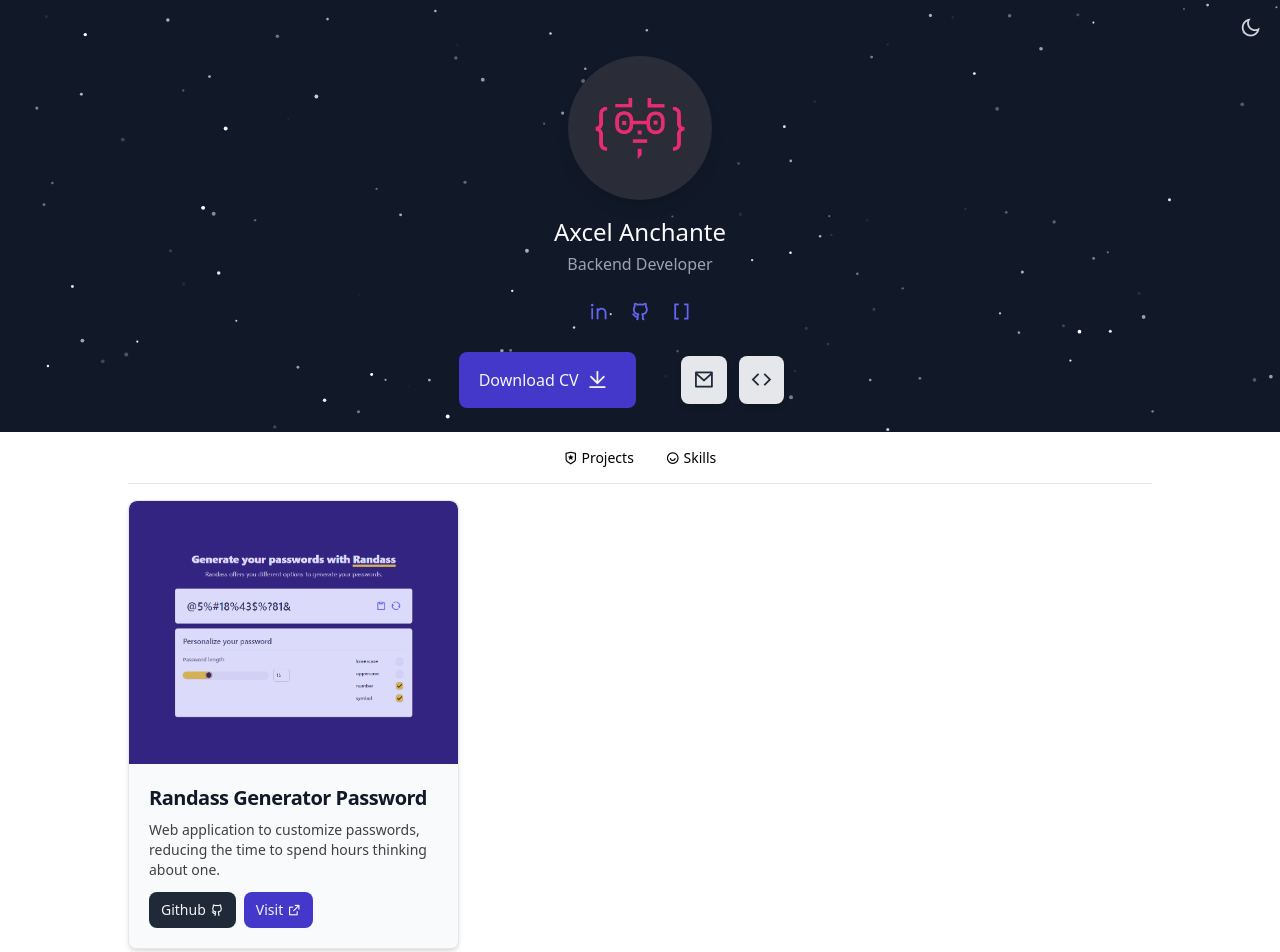
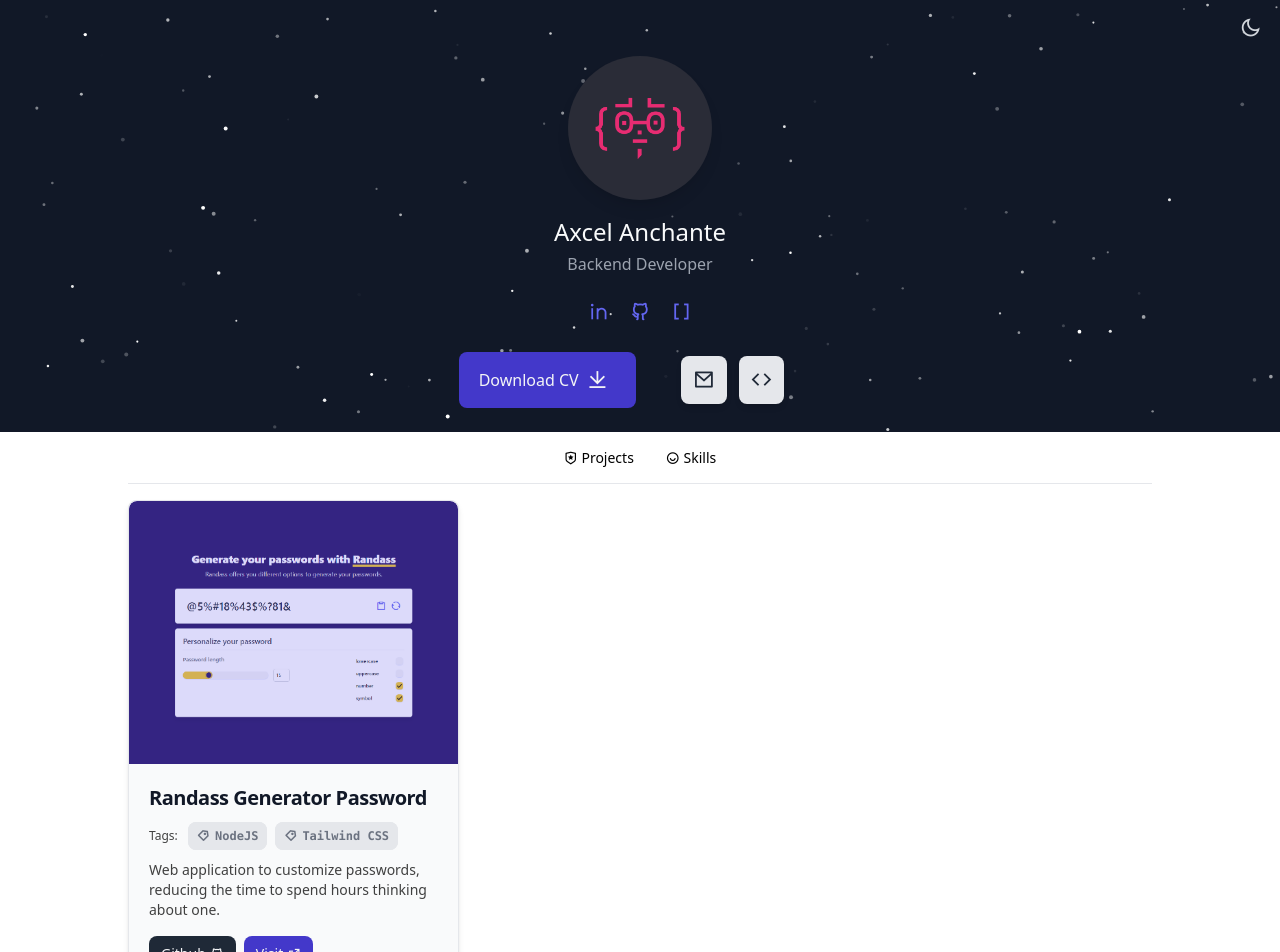
Before and after one commit to staxCode/pp-personal_portfolio-web-v1, a Next.js app: page / in a window 1280 px wide. Shown: the top 952 px of the page. Built offline with nearby package versions, Linux system fonts and the light colour scheme.

Commit message:
update projects and cv

```diff
--- a/components/Footer.js
+++ b/components/Footer.js
@@ -7,7 +7,7 @@ const Footer = () => {
         <a href="https://github.com/staxCode" className="mx-1 hover:underline font-semibold">
           @staxCode.
         </a>
-         <i class="ri-ghost-smile-line ri-lg self-center"></i>
+         <i className="ri-ghost-smile-line ri-lg self-center"></i>
       </span>
     </footer>
   );
--- a/components/projects/component.projects.js
+++ b/components/projects/component.projects.js
@@ -24,12 +24,26 @@ const Projects = ({ data }) => {
             <div className="absolute bg-indigo-600 w-full h-full opacity-20 transition-opacity duration-500 group-hover:opacity-30" />
           </Link>
           <div className="p-5">
-            <Link href="#">
+            <Link href={project.web}>
               <h5 className="mb-2 text-xl font-bold tracking-tight text-gray-900 dark:text-white">
                 {project.title}
               </h5>
             </Link>
-            <p className="mb-3 text-sm font-normal text-neutral-700 dark:text-gray-400">
+            <div className="my-4">
+              <p className="text-xs font-normal text-neutral-700 dark:text-gray-400">
+                Tags: &nbsp;
+                {project.tags.map((tag, index) => (
+                  <kbd
+                    key={index}
+                    className="mx-1 px-2 py-1.5 text-xs font-semibold text-gray-500 bg-gray-200 border border-gray-200 rounded-lg dark:bg-gray-600 dark:text-gray-300 dark:border-gray-600"
+                  >
+                    <i class="ri-price-tag-3-line mr-1.5"></i>
+                    {tag}
+                  </kbd>
+                ))}
+              </p>
+            </div>
+            <p className="mb-4 text-sm font-normal text-neutral-700 dark:text-gray-400">
               {project.description}
             </p>
             <Link
--- a/json/data.json
+++ b/json/data.json
@@ -3,7 +3,7 @@
     "name": "Axcel Anchante",
     "image": "/profile.png",
     "area": "Backend Developer",
-    "cv": "/cv.pdf",
+    "cv": "CV-AxcelAnchante.pdf",
     "social": {
       "email": "mailto:as.anchant00271@outlook.com.pe",
       "github": "https://github.com/staxCode",
@@ -72,8 +72,8 @@
       "title": "Randass Generator Password",
       "description": "Web application to customize passwords, reducing the time to spend hours thinking about one.",
       "imageUrl": "/p-randass.png",
-      "web": "",
-      "repository": "",
+      "web": "https://randass-generator.netlify.app/",
+      "repository": "https://github.com/staxCode/pass-generator",
       "tags": ["NodeJS", "Tailwind CSS"]
     }
   ]
```
Also changed, not shown: 2 other files (tests, documents, lock files or other folders).
